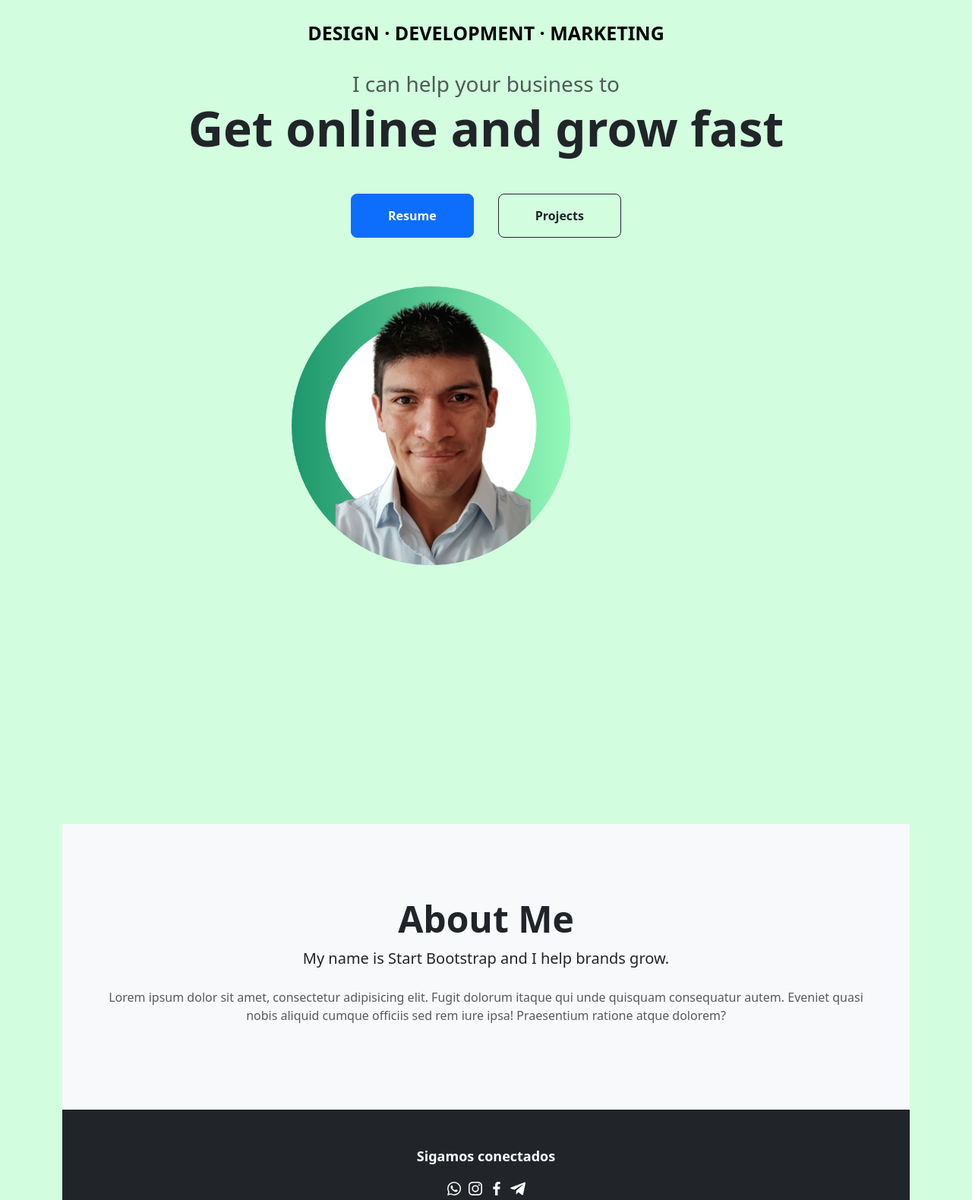
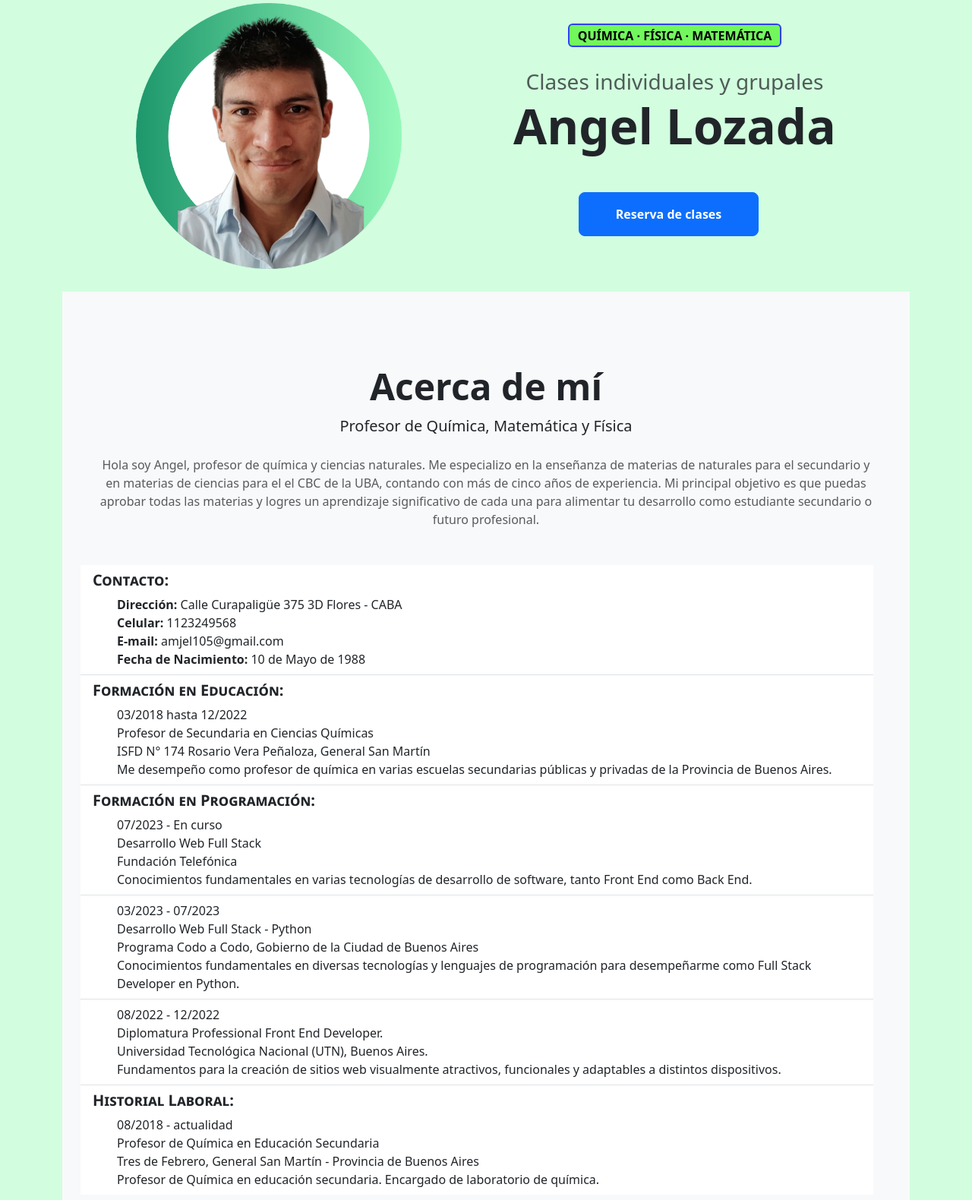
Before and after one commit to Amjel2022/TPTelefonicaFront, a plain HTML site: page Paginas/docentes.html in a window 1280 px wide. Shown: the part 217-1797 px from the top of the page at 76% size. Drawn offline with Linux system fonts and the light colour scheme.

Commit message:
Desarrollo de página docentes (CV) / Correccion de estilos en página docentes / trabajo completo / Penúltimo commit (espero)

```diff
--- a/Estilos/estilo.css
+++ b/Estilos/estilo.css
@@ -31,3 +31,43 @@ h5 {
     font-size: 20px;
 }
 /* títulos cards blog */
+
+/* PÁGINA DOCENTES */
+.contenido1 {
+    display: flex;
+    justify-content: space-evenly;
+    align-items: center;
+    margin: 30px 0 30px 0;
+    gap: 80px;
+    margin: 30px;
+}
+
+.materias {
+    border: 2px solid rgb(45, 65, 240);
+    background-color: rgb(114, 247, 93);
+}
+
+.imgCV {
+    width: auto;
+    height: 350px;
+}
+
+li {
+    list-style-type: none;
+}
+
+.subtitulo1 {
+    font-family: 'Segoe UI', Tahoma, Geneva, Verdana, sans-serif;
+    font-variant: small-caps;
+    font-weight: bolder;
+    font-size: 20px;
+}
+
+/* QUERYS -- RESPONSIVE */
+@media (max-width: 760px) {
+    .contenido1 {
+    display: flex;
+    flex-direction: column;
+
+}
+}
--- a/Paginas/docentes.html
+++ b/Paginas/docentes.html
@@ -66,62 +66,91 @@
         <!-- FIN DE NAVBAR -->
 
         <!-- CONTENIDO - PROTOTIPO DE CV -->
+        <main >
+            <div class="contenido1">
+                <img src="../Imagenes/fotoCV2.png" alt="Foto de CV" class="imgCV">
 
-        <main class="flex-shrink-0">
-            <!-- Header-->
-            <header class="py-5">
-                <div class="container px-5 pb-5">
-                    <div class="row gx-5 align-items-center">
-                        <div class="col-xxl-5">
-                            <!-- Header text content-->
                 <div class="text-center text-xxl-start">
-                                <div class="badge bg-gradient-primary-to-secondary text-black mb-4" style="font-size: 25px;"><div class="text-uppercase">Design &middot; Development &middot; Marketing</div></div>
-                                <div class="fs-3 fw-light text-muted">I can help your business to</div>
-                                <h1 class="display-3 fw-bolder mb-5"><span class="text-gradient d-inline">Get online and grow fast</span></h1>
+                    <div class="badge bg-gradient-primary-to-secondary text-black mb-4 materias" style="font-size: medium;"><div class="text-uppercase">Química  &middot;  Física &middot;  Matemática</div></div>
+                    <div class="fs-3 fw-light text-muted">Clases individuales y grupales</div>
+                    <h1 class="display-3 fw-bolder mb-5"><span class="text-gradient d-inline">Angel Lozada</span></h1>
                     <div class="d-grid gap-3 d-sm-flex justify-content-sm-center justify-content-xxl-start mb-3">
-                                    <a class="btn btn-primary btn-lg px-5 py-3 me-sm-3 fs-6 fw-bolder" href="resume.html">Resume</a>
-                                    <a class="btn btn-outline-dark btn-lg px-5 py-3 fs-6 fw-bolder" href="projects.html">Projects</a>
+                        <a class="btn btn-primary btn-lg px-5 py-3 me-sm-3 fs-6 fw-bolder" href="">Reserva de clases</a>
                     </div>
                 </div>
             </div>
-                        <div class="col-xxl-7">
-                            <!-- Header profile picture-->
-                            <div class="d-flex justify-content-center mt-5 mt-xxl-0">
-                                <div class="profile bg-gradient-primary-to-secondary">
-                                    <img class="profile-img text-start" src="../Imagenes/fotoCV2.png" alt="Foto de CV"
-                                    style="width: auto;
-                                        height: 60%;
-                                        margin-left: 100px;
-
-                                    "/>
-                                </div>
-                            </div>
-                        </div>
-                    </div>
-                </div>
-            </header>
-            <!-- About Section-->
+            <!-- Sección ABOUT Me -->
+            <div class="contenido2">
                 <section class="bg-light py-5">
                     <div class="container px-5">
                         <div class="row gx-5 justify-content-center">
                             <div class="col-xxl-8">
                                 <div class="text-center my-5">
-                                <h2 class="display-5 fw-bolder"><span class="text-gradient d-inline">About Me</span></h2>
-                                <p class="lead fw-light mb-4">My name is Start Bootstrap and I help brands grow.</p>
-                                <p class="text-muted">Lorem ipsum dolor sit amet, consectetur adipisicing elit. Fugit dolorum itaque qui unde quisquam consequatur autem. Eveniet quasi nobis aliquid cumque officiis sed rem iure ipsa! Praesentium ratione atque dolorem?</p>
-                                <div class="d-flex justify-content-center fs-2 gap-4">
-                                    <a class="text-gradient" href="#!"><i class="bi bi-twitter"></i></a>
-                                    <a class="text-gradient" href="#!"><i class="bi bi-linkedin"></i></a>
-                                    <a class="text-gradient" href="#!"><i class="bi bi-github"></i></a>
+                                    <h2 class="display-5 fw-bolder"><span class="text-gradient d-inline">Acerca de mí</span></h2>
+                                    <p class="lead fw-light mb-4">Profesor de Química, Matemática y Física</p>
+                                    <p class="text-muted">Hola soy Angel, profesor de química y ciencias naturales. Me especializo en la enseñanza de materias de naturales para el secundario y en materias de ciencias para el el CBC de la UBA, contando con más de cinco años de experiencia. Mi principal objetivo es que puedas aprobar todas las materias y logres un aprendizaje significativo de cada una para alimentar tu desarrollo como estudiante secundario o futuro profesional.</p>
                                 </div>
                             </div>
-                        </div>
+
+                            <ul class="list-group list-group-flush">
+                                <li class="list-group-item"> <h5>Contacto:</h5>
+                                    <ul>
+                                        <li> <strong>Dirección:</strong> Calle Curapaligüe 375 3D Flores - CABA</li>
+                                        <li><strong>Celular:</strong> 1123249568</li>
+                                        <li><strong>E-mail:</strong> amjel105@gmail.com</li>
+                                        <li><strong>Fecha de Nacimiento:</strong> 10 de Mayo de 1988</li>
+                                    </ul>
+                                </li>
+
+                                <li class="list-group-item"> <h5>Formación en Educación:</h5>
+                                    <ul>
+                                        <li>03/2018 hasta 12/2022</li>
+                                        <li>Profesor de Secundaria en Ciencias Químicas</li>
+                                        <li>ISFD N° 174 Rosario Vera Peñaloza, General San Martín</li>
+                                        <li>Me desempeño como profesor de química en varias escuelas secundarias públicas y privadas de la Provincia de Buenos Aires.</li>
+                                    </ul>
+                                </li>
+
+                                <li class="list-group-item"> <h5>Formación en Programación:</h5>
+                                    <ul>
+                                        <li>07/2023 - En curso</li>
+                                        <li>Desarrollo Web Full Stack</li>
+                                        <li>Fundación Telefónica</li>
+                                        <li>Conocimientos fundamentales en varias tecnologías de desarrollo de software, tanto Front End como Back End.</li>
+                                    </ul>
+                                </li>
+                                <li class="list-group-item">
+                                    <ul>
+                                        <li>03/2023 - 07/2023</li>
+                                        <li>Desarrollo Web Full Stack - Python</li>
+                                        <li>Programa Codo a Codo, Gobierno de la Ciudad de Buenos Aires</li>
+                                        <li>Conocimientos fundamentales en diversas tecnologías y lenguajes de programación para desempeñarme como Full Stack Developer en Python.</li>
+                                    </ul>
+                                </li>
+                                <li class="list-group-item">
+                                    <ul>
+                                        <li>08/2022 - 12/2022</li>
+                                        <li>Diplomatura Professional Front End Developer.</li>
+                                        <li>Universidad Tecnológica Nacional (UTN), Buenos Aires.</li>
+                                        <li>Fundamentos para la creación de sitios web visualmente atractivos, funcionales y adaptables a distintos dispositivos.</li>
+                                    </ul>
+                                </li>
+                                <li class="list-group-item"> <h5>Historial Laboral:</h5>
+                                    <ul>
+                                        <li>08/2018 - actualidad</li>
+                                        <li>Profesor de Química en Educación Secundaria</li>
+                                        <li>Tres de Febrero, General San Martín - Provincia de Buenos Aires</li>
+                                        <li>Profesor de Química en educación secundaria. Encargado de laboratorio de química.</li>
+                                    </ul>
+                                </li>
+                            </ul>
                         </div>
                     </div>
                 </section>
+            </div>
         </main>
+        <!-- FIN DE CONTENIDO -->
 
-        <!-- FIN DE CONTENIDO -->
         <!-- Footer-->
         <footer class="py-5 bg-dark">
             <div class="container px-4 px-lg-5">
```
Lines whose indentation alone changed are shown as unchanged.
